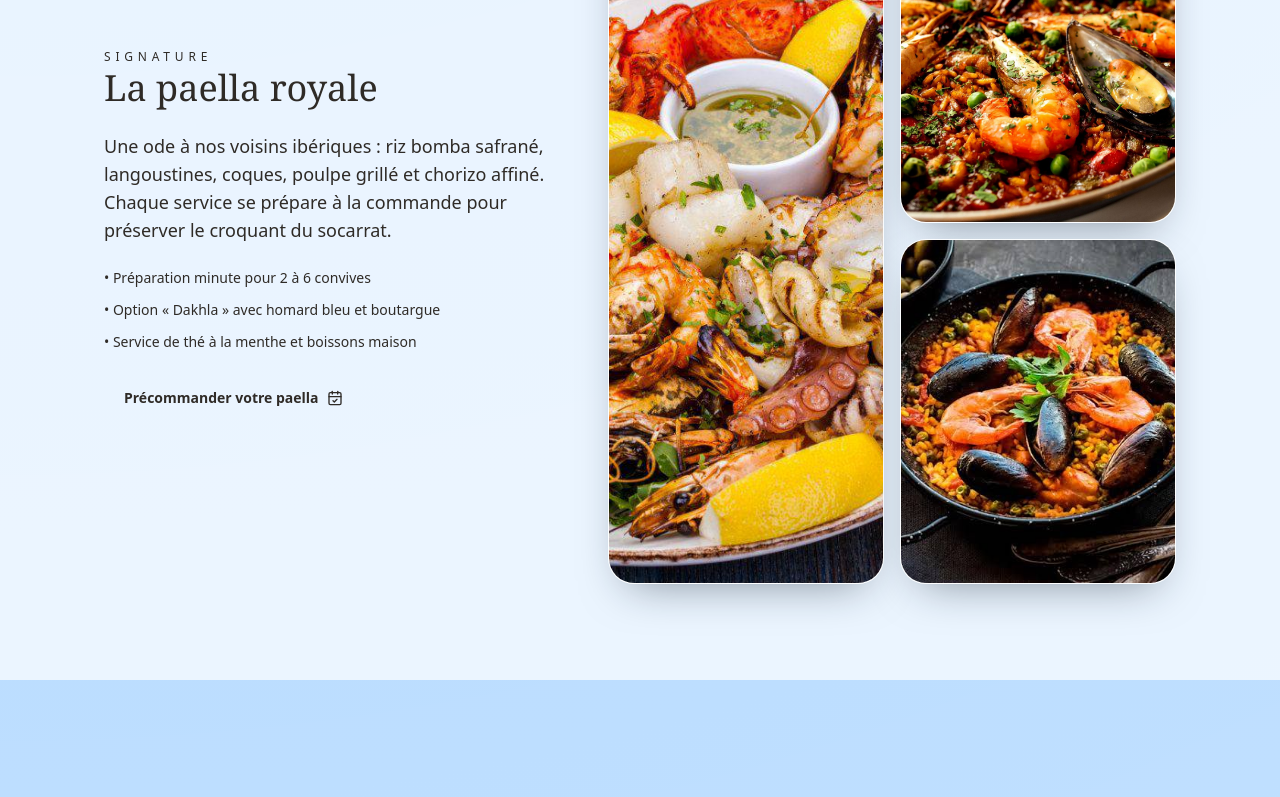
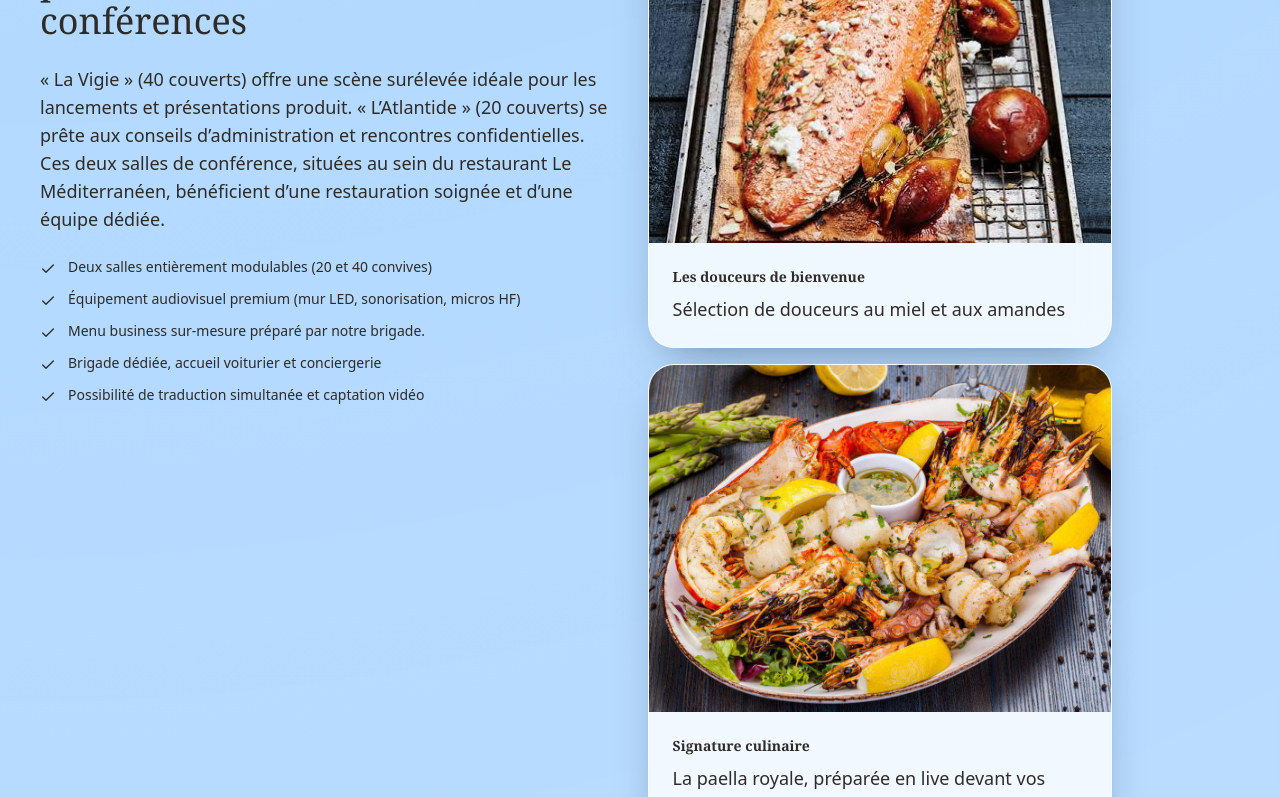
Before and after one commit to Aymendev46/med-website, a Next.js app: page / in a window 1280 px wide. Shown: the part 1826-2623 px from the top of the page. Built offline with nearby package versions, Linux system fonts and the light colour scheme; a web font is replaced by a local one.

Commit message:
Moved annexe to main page

```diff
--- a/src/app/page.tsx
+++ b/src/app/page.tsx
@@ -2,6 +2,7 @@ import Image from "next/image";
 import Link from "next/link";
 import {
   CalendarCheck,
+  Check,
   ChevronRight,
   Clock,
   Facebook,
@@ -11,6 +12,17 @@ import {
   Star,
 } from "lucide-react";
 
+/*
+ * This page consolidates the main restaurant landing page together with
+ * the conference (annexe) offering. The original conference page from
+ * `src/app/annexe/page.tsx` has been inlined into the `#conference`
+ * section so that visitors can discover the corporate meeting rooms
+ * without leaving the homepage. To avoid promoting specific
+ * personalities or alcohol, any references to the chef have been
+ * removed from the amenities list and general copy.
+ */
+
+// Navigation links for the top bar
 const navItems = [
   { label: "Accueil", href: "#accueil" },
   { label: "Présentation", href: "#presentation" },
@@ -21,6 +33,19 @@ const navItems = [
   { label: "Contact", href: "#contact" },
 ];
 
+// Amenities specific to the conference rooms.  The original text
+// mentioned a specific chef; it has been replaced with a neutral
+// reference to the brigade to keep the description focused on the
+// service rather than a person.
+const conferenceAmenities = [
+  "Deux salles entièrement modulables (20 et 40 convives)",
+  "Équipement audiovisuel premium (mur LED, sonorisation, micros HF)",
+  "Menu business sur‑mesure préparé par notre brigade.",
+  "Brigade dédiée, accueil voiturier et conciergerie",
+  "Possibilité de traduction simultanée et captation vidéo",
+];
+
+// Experience pillars displayed on the experience section
 const experiencePillars = [
   {
     title: "Cuisine Signature",
@@ -39,15 +64,15 @@ const experiencePillars = [
   },
 ];
 
+// Images used in the gallery section
 const galleryItems = [
-  /*{ src: "/interior.jpg", alt: "Salle du restaurant", caption: "L’élégance d’une villa oranaise" },*/
   { src: "/paella_royale.jpg", alt: "Paella", caption: "Notre paella royale aux fruits de mer" },
-  /*{ src: "/WhatsApp Image 2025-09-18 at 15.06.27_3f1a0df0.jpg", alt: "Tagine traditionnel", caption: "Tajine parfumé aux épices et légumes du marché" },*/
   { src: "/couscous.jpg", alt: "Couscous royal", caption: "Couscous aux sept légumes, servi à l’algérienne" },
   { src: "/au_miel.jpg", alt: "Amande et miel", caption: "Sélection de douceurs au miel et aux amandes" },
   { src: "/WhatsApp Image 2025-09-18 at 15.06.28_9e3ea3f3.jpg", alt: "Salle du restaurant", caption: "Ambiance du Méditerranéen" },
-  ];
+];
 
+// Testimonials displayed on the homepage
 const testimonials = [
   {
     name: "Sofia B.",
@@ -65,6 +90,7 @@ const testimonials = [
   },
 ];
 
+// Contact information reused throughout the site
 const phoneNumber = "+213 541 00 11 22";
 const phoneHref = "tel:+213541001122";
 
@@ -82,8 +108,7 @@ export default function Home() {
               priority
               className="h-14 w-46"
             />
-            <div>
-            </div>
+            <div></div>
           </Link>
 
           <nav className="order-3 w-full overflow-x-auto whitespace-nowrap text-sm font-medium text-graphite/70 lg:order-2 lg:w-auto lg:overflow-visible lg:whitespace-normal">
@@ -105,7 +130,7 @@ export default function Home() {
               Réserver
             </a>
             <Link
-              href="/annexe"
+              href="#conference"
               className="hidden lg:inline-flex items-center gap-2 rounded-full bg-graphite px-4 py-2 text-sm font-semibold text-sand hover:bg-ocean"
             >
               Annexe
@@ -116,6 +141,7 @@ export default function Home() {
       </header>
 
       <main>
+        {/* Hero section introducing the restaurant */}
         <section className="pt-10 lg:pt-12">
           <div className="container-wide grid items-center gap-12 lg:grid-cols-[1.05fr_0.85fr]">
             <div className="grid-card relative overflow-hidden">
@@ -196,6 +222,138 @@ export default function Home() {
           </div>
         </section>
 
+        {/* Conference section: inlined from the former annexe page */}
+        <section id="conference">
+          <div className="relative isolate min-h-screen" id="annexe">
+            {/* Hero for the conference rooms */}
+            <section className="relative overflow-hidden pb-24 pt-28">
+              <div className="absolute inset-0">
+                <Image
+                  src="/paella_royale.jpg"
+                  alt="Salle de conférence"
+                  fill
+                  className="object-cover"
+                  priority
+                />
+                <div className="absolute inset-0 bg-[#222]/55" />
+              </div>
+              <div className="container-wide relative z-10 text-white">
+                <div className="mt-10 max-w-3xl">
+                  <h1 className="text-4xl md:text-5xl leading-tight font-serif">
+                    L’annexe du Méditerranéen - Vos dîners conférences sur mesure
+                  </h1>
+                  <p className="mt-6 text-lg text-champagne/90">
+                    Deux salles de conférence élégantes pour les entreprises et maisons souhaitant conjuguer prise de parole et gastronomie. Notre équipe imagine des scénographies mémorables, alliant accueil soigné et expériences culinaires raffinées.
+                  </p>
+                  <a
+                    href={phoneHref}
+                    className="mt-8 inline-flex items-center gap-3 rounded-full bg-coral px-6 py-4 text-sm font-semibold uppercase tracking-[0.25em] text-white hover:bg-coral/90"
+                  >
+                    <Phone size={18} />
+                    Réserver la date
+                  </a>
+                </div>
+              </div>
+            </section>
+            {/* Details of the two conference rooms */}
+            <section>
+              <div className="container-wide grid gap-10 lg:grid-cols-[1.1fr_0.9fr] items-start">
+                <div className="space-y-6">
+                  <span className="text-xs uppercase tracking-[0.35em] text-ocean">Votre événement</span>
+                  <h2 className="text-3xl md:text-4xl">
+                    Deux salles, deux ambiances pour accueillir vos dîners conférences
+                  </h2>
+                  <p>
+                    « La Vigie » (40 couverts) offre une scène surélevée idéale pour les lancements et présentations produit. « L’Atlantide » (20 couverts) se prête aux conseils d’administration et rencontres confidentielles. Ces deux salles de conférence, situées au sein du restaurant Le Méditerranéen, bénéficient d’une restauration soignée et d’une équipe dédiée.
+                  </p>
+                  <ul className="space-y-3 text-sm text-graphite/85">
+                    {conferenceAmenities.map((item) => (
+                      <li key={item} className="flex items-start gap-3">
+                        <Check className="mt-1 h-4 w-4 text-coral" />
+                        <span>{item}</span>
+                      </li>
+                    ))}
+                  </ul>
+                </div>
+                <div className="grid gap-4">
+                  <div className="grid-card overflow-hidden">
+                    <div className="relative aspect-[4/3]">
+                      <Image src="/au_miel.jpg" alt="Plat d'accueil" fill className="object-cover" />
+                    </div>
+                    <div className="p-6 text-sm text-graphite/70">
+                      <strong className="font-serif text-ocean">Les douceurs de bienvenue</strong>
+                      <p className="mt-2">Sélection de douceurs au miel et aux amandes</p>
+                    </div>
+                  </div>
+                  <div className="grid-card overflow-hidden">
+                    <div className="relative aspect-[4/3]">
+                      <Image src="/paella_royale.jpg" alt="Paella royale" fill className="object-cover" />
+                    </div>
+                    <div className="p-6 text-sm text-graphite/70">
+                      <strong className="font-serif text-ocean">Signature culinaire</strong>
+                      <p className="mt-2">La paella royale, préparée en live devant vos invités par la brigade.</p>
+                    </div>
+                  </div>
+                </div>
+              </div>
+            </section>
+            {/* Included services for conference events */}
+            <section className="bg-white/70">
+              <div className="container-wide grid gap-8 md:grid-cols-2">
+                <div className="grid-card p-8">
+                  <span className="text-xs uppercase tracking-[0.35em] text-ocean">Services inclus</span>
+                  <h2 className="mt-4 text-3xl md:text-4xl">Un accompagnement clé en main</h2>
+                  <p className="mt-4 text-graphite/80">
+                    Une équipe événementielle dédiée assure la coordination : brief initial, repérage technique, déroulé minute
+                    et présence le jour J. Nous orchestrons également vos moments artistiques (musique live, projections, discours).
+                  </p>
+                  <div className="mt-6 grid gap-4 text-sm text-graphite/80">
+                    <div className="rounded-2xl bg-white/80 p-4 shadow-card">
+                      <strong className="font-serif text-ocean">Logistique</strong>
+                      <p className="mt-1">Valet parking, signalétique personnalisée, hôtesses trilingues.</p>
+                    </div>
+                    <div className="rounded-2xl bg-white/80 p-4 shadow-card">
+                      <strong className="font-serif text-ocean">Technique</strong>
+                      <p className="mt-1">Mur LED 4K, captation multi-caméras, diffusion streaming sur demande.</p>
+                    </div>
+                  </div>
+                </div>
+                <div className="grid-card p-8">
+                  <span className="text-xs uppercase tracking-[0.35em] text-ocean">Réserver</span>
+                  <h2 className="mt-4 text-3xl md:text-4xl">Privatisez votre date</h2>
+                  <p className="mt-4 text-graphite/80">
+                    Contactez notre concierge événementiel pour construire votre proposition.
+                    Un devis sur-mesure vous est envoyé en 24h.
+                  </p>
+                  <div className="mt-6 space-y-4 text-sm text-graphite/80">
+                    <div className="flex items-center gap-3">
+                      <Phone className="text-coral" size={18} />
+                      <a href={phoneHref} className="font-semibold text-ocean hover:text-midnight">
+                        {phoneNumber}
+                      </a>
+                    </div>
+                    <div className="flex items-center gap-3">
+                      <CalendarCheck className="text-coral" size={18} />
+                      <span>Mardi - Dimanche - 12h00 - 23h00 - Lundi sur privatisation</span>
+                    </div>
+                    <div className="flex items-center gap-3">
+                      <MapPin className="text-coral" size={18} />
+                      <span>Boulevard de l’Aurès, Oran</span>
+                    </div>
+                  </div>
+                  <Link
+                    href="mailto:evenements@lemediterraneen.dz"
+                    className="mt-6 inline-flex items-center gap-2 rounded-full bg-graphite px-5 py-3 text-sm font-semibold text-sand hover:bg-ocean"
+                  >
+                    Demander un devis détaillé
+                  </Link>
+                </div>
+              </div>
+            </section>
+          </div>
+        </section>
+
+        {/* Presentation section describing the restaurant's heritage */}
         <section id="presentation">
           <div className="container-wide grid items-start gap-10 lg:grid-cols-[1.15fr_0.85fr]">
             <div className="space-y-6">
@@ -236,6 +394,7 @@ export default function Home() {
           </div>
         </section>
 
+        {/* Signature specialties section highlighting the paella */}
         <section id="specialites" className="bg-white/70">
           <div className="container-wide grid items-center gap-10 lg:grid-cols-[0.9fr_1.1fr]">
             <div className="space-y-6">
@@ -247,7 +406,6 @@ export default function Home() {
               </p>
               <ul className="grid gap-3 text-sm text-graphite/80">
                 <li>&bull; Préparation minute pour 2 à 6 convives</li>
-                <li>&bull; Option « Dakhla » avec homard bleu et boutargue</li>
                 <li>&bull; Service de thé à la menthe et boissons maison</li>
               </ul>
               <Link
@@ -285,6 +443,7 @@ export default function Home() {
           </div>
         </section>
 
+        {/* Experience pillars explaining our service philosophy */}
         <section id="experience">
           <div className="container-wide">
             <div className="max-w-3xl">
@@ -307,6 +466,7 @@ export default function Home() {
           </div>
         </section>
 
+        {/* Traditional Algerian cuisine section */}
         <section id="traditions" className="bg-white/60">
           <div className="container-wide grid gap-10 lg:grid-cols-[1.1fr_0.9fr] items-center">
             <div className="space-y-6">
@@ -341,6 +501,7 @@ export default function Home() {
           </div>
         </section>
 
+        {/* Gallery showcasing our dishes and ambience */}
         <section id="galerie" className="bg-white/60">
           <div className="container-wide">
             <div className="flex flex-col gap-4 md:flex-row md:items-end md:justify-between">
@@ -348,7 +509,7 @@ export default function Home() {
                 <span className="text-xs uppercase tracking-[0.35em] text-ocean">Galerie</span>
                 <h2 className="mt-4 text-3xl md:text-4xl">Instants saisis au Méditerranéen</h2>
               </div>
-              <Link href="/annexe" className="inline-flex items-center gap-2 text-sm font-semibold text-ocean">
+              <Link href="#conference" className="inline-flex items-center gap-2 text-sm font-semibold text-ocean">
                 Voir l’annexe conférences
                 <ChevronRight size={16} />
               </Link>
@@ -371,6 +532,7 @@ export default function Home() {
           </div>
         </section>
 
+        {/* Latest testimonials */}
         <section id="avis">
           <div className="container-wide">
             <div className="grid items-start gap-8 lg:grid-cols-[0.9fr_1.1fr]">
@@ -404,6 +566,7 @@ export default function Home() {
           </div>
         </section>
 
+        {/* Contact section for reservations and newsletter signup */}
         <section id="contact" className="bg-white/70">
           <div className="container-wide grid items-start gap-10 lg:grid-cols-[1.1fr_0.9fr]">
             <div className="grid-card p-8">
@@ -481,11 +644,12 @@ export default function Home() {
         </section>
       </main>
 
+      {/* Footer with simple links */}
       <footer className="border-t border-white/60 bg-sand/90">
         <div className="container-wide flex flex-col gap-6 py-8 text-sm text-graphite/70 md:flex-row md:items-center md:justify-between">
           <p>© {new Date().getFullYear()} Le Méditerranéen</p>
           <div className="flex flex-wrap gap-6">
-            <Link href="/annexe" className="hover:text-ocean">
+            <Link href="#conference" className="hover:text-ocean">
               Annexe conférences
             </Link>
             <a href={phoneHref} className="hover:text-ocean">
```
